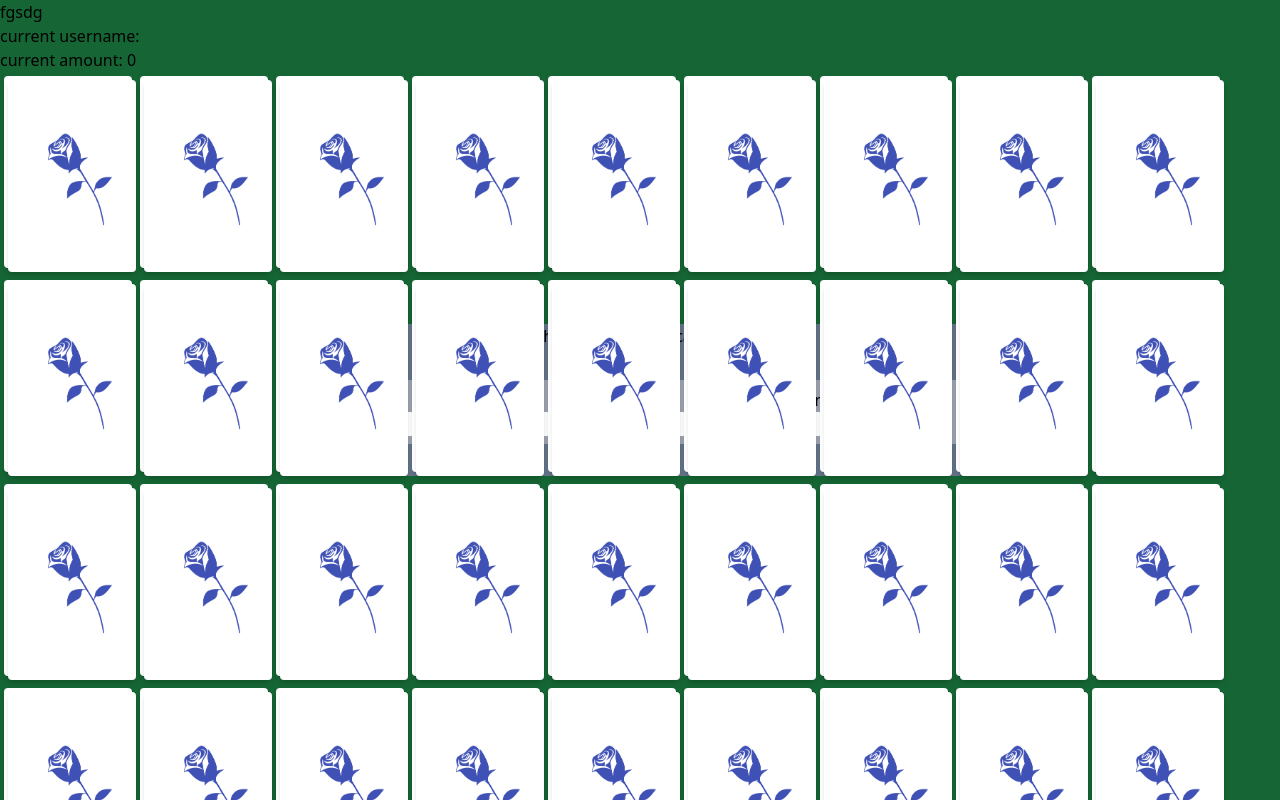
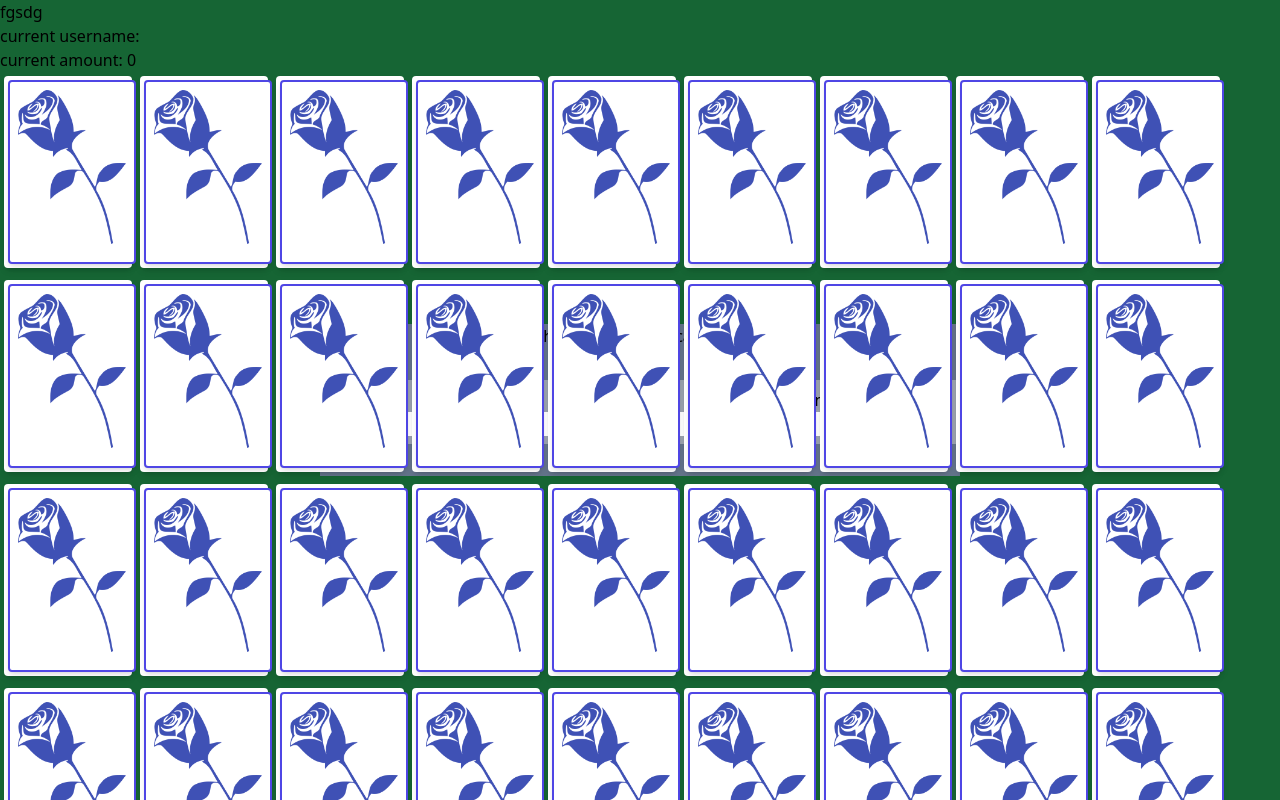
Before and after one commit to mjapanwala/blackjackofficial, a Next.js app: page / in a window 1280 px wide. Built offline with nearby package versions, Linux system fonts and the light colour scheme.

Commit message:
added rotational flip

```diff
--- a/src/components/BackOfTheCard.tsx
+++ b/src/components/BackOfTheCard.tsx
@@ -1,20 +1,20 @@
-import React, { useEffect, useContext } from 'react'
+import React, { useEffect, useContext, useState } from 'react'
 
 import { useGame } from '@containers/GameContainer';
 export default function BackOfTheCard() {
+  const [flipCount, setFlipCount] = useState(0)
   const {deck} = useGame()
+  const handleMouse = (e) => {
 
-  const handleMouse = () => {
+    console.log(e)
     const newAudio = new Audio("\mixkit-fast-double-click-on-mouse-275.wav")
     newAudio.play()
   }
-  function checkToSeeUserCard() {
 
-  }
   return (
     <>
-    <div onMouseOver={handleMouse} className='transition-all hover:rotate-180  m-1 w-32 rounded bg-white mb-2 absolute inset-0 shadow-md cursor-pointer h-full justify-between p-2 hover:scale-x-125 hover:shadow-2xl'>
-    <div className='scale-50 absolute w-full '>
+    <div onMouseOver={handleMouse} className='rotational backface-hidden border-double border-2 border-indigo-600 transition-all  m-1 w-32 rounded bg-white mb-2 relative  shadow-md cursor-pointer h-full justify-between p-2 '>
+    <div className=' '>
       <img src="\2028480-3f51b5.png"/>
     </div>
    </div>
--- a/src/components/card.tsx
+++ b/src/components/card.tsx
@@ -217,6 +217,7 @@ export default function Card({ card: { name, value, design } }) {
     );
   };
   return (
+    <>
     <div className="m-1 w-32 rounded bg-white mb-2 relative shadow-md    hover:scale-x-125  cursor-pointer hover:shadow-2xl flex flex-col h-48 justify-between p-2 ">
       <CornerIcons />
 
@@ -226,7 +227,11 @@ export default function Card({ card: { name, value, design } }) {
         {GenerateInside()}
       </div>
       <CornerIcons flip />
-      <BackOfTheCard/>
+     <div className="absolute w-full inset-0 mb-2 ">
+     <BackOfTheCard/>
+     </div>
     </div>
+
+  </>
   );
 }
--- a/src/components/deck.tsx
+++ b/src/components/deck.tsx
@@ -9,7 +9,9 @@ export default function Deck({}: Props) {
   return (
     <div className="flex flex-wrap">
       {deck.map((card, index) => (
+
         <Card card={card} key={index} />
+
       ))}
     </div>
   );
--- a/src/styles/global.css
+++ b/src/styles/global.css
@@ -8,3 +8,10 @@
   background-color: red;
   height:33px
 }
+
+
+
+.rotational:hover {
+  transform:rotateY(180deg);
+
+}
--- a/tailwind.config.js
+++ b/tailwind.config.js
@@ -1,7 +1,20 @@
+const plugin = require("tailwindcss/plugin")
+
+const backfaceVisibility = plugin(function({addUtilities}) {
+  addUtilities({
+    '.backface-visible': {
+      'backface-visibility': 'visible',
+    },
+    '.backface-hidden': {
+      'backface-visibility': 'hidden',
+    }
+  })
+});
+
 module.exports = {
   content: ["./pages/**/*.{js,ts,jsx,tsx}", "./src/**/*.{js,ts,jsx,tsx}"],
   theme: {
     extend: {},
   },
-  plugins: [],
+  plugins: [backfaceVisibility],
 };
```
Also changed, not shown: 2 other files (tests, documents, lock files or other folders).
